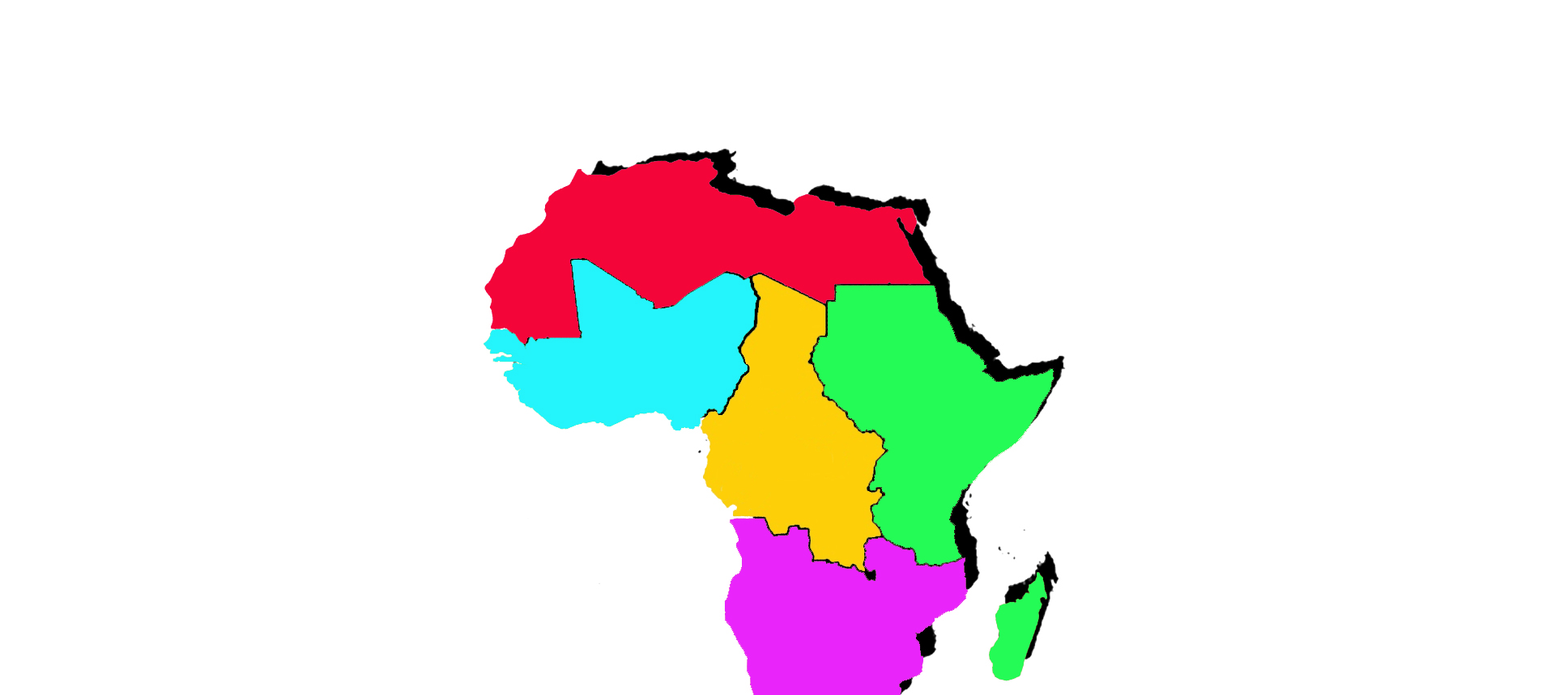
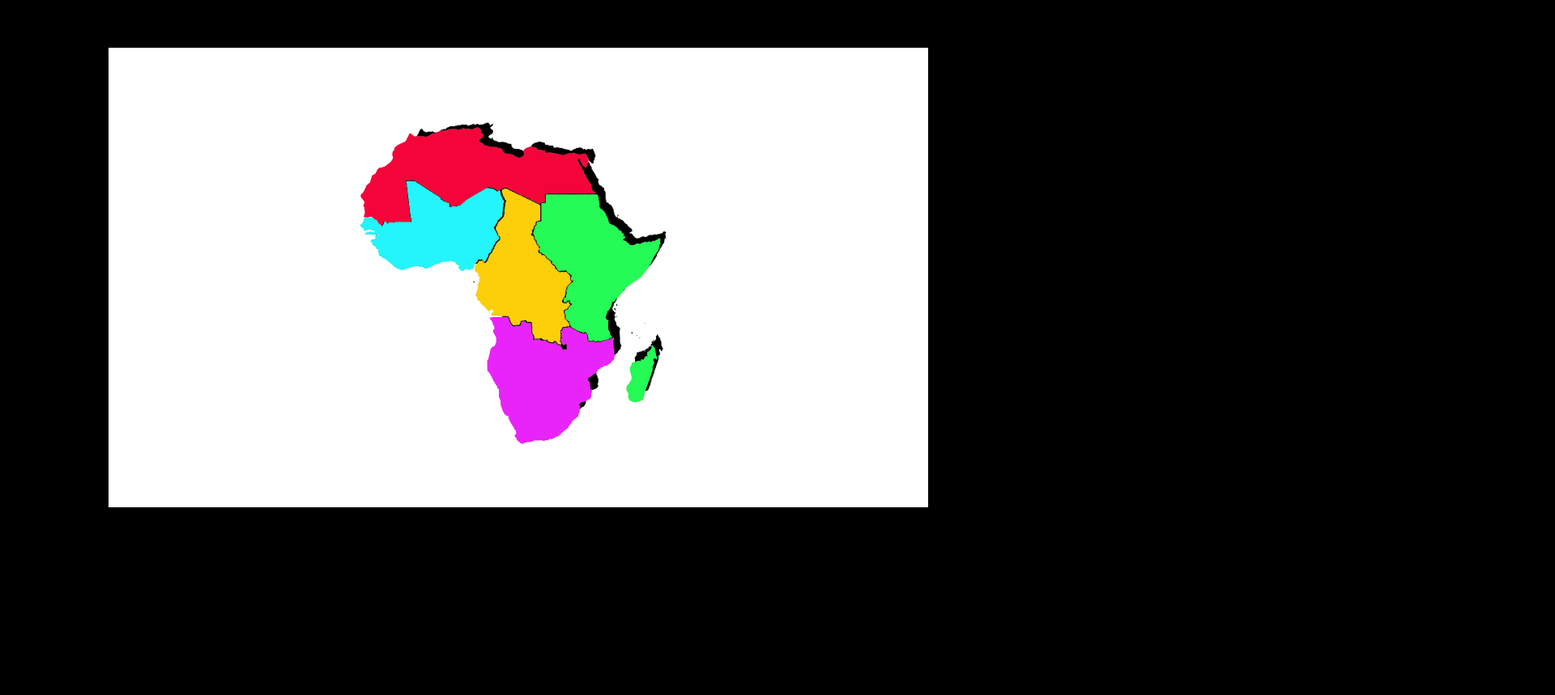
Before and after one commit to ActuallyMesfin/Afrique, a plain HTML site: page index.html in a window 1280 px wide. Shown: the top 859 px of the page at 81% size, 1920 px wide, since content can reach past the window. After the commit the page ends 800 px from the top, so only its background shows below. Drawn offline with Linux system fonts and the light colour scheme.

Commit message:
Stayle1!!1😎

```diff
--- a/style.css
+++ b/style.css
@@ -1,3 +1,10 @@
+*{
+    background-color: black;
+}
+
 img{
-    margin: 0px;
+    margin: 0%;
+    width: 80%;
+    margin-left: 10%;
+    margin-top: 4%;
 }
```
